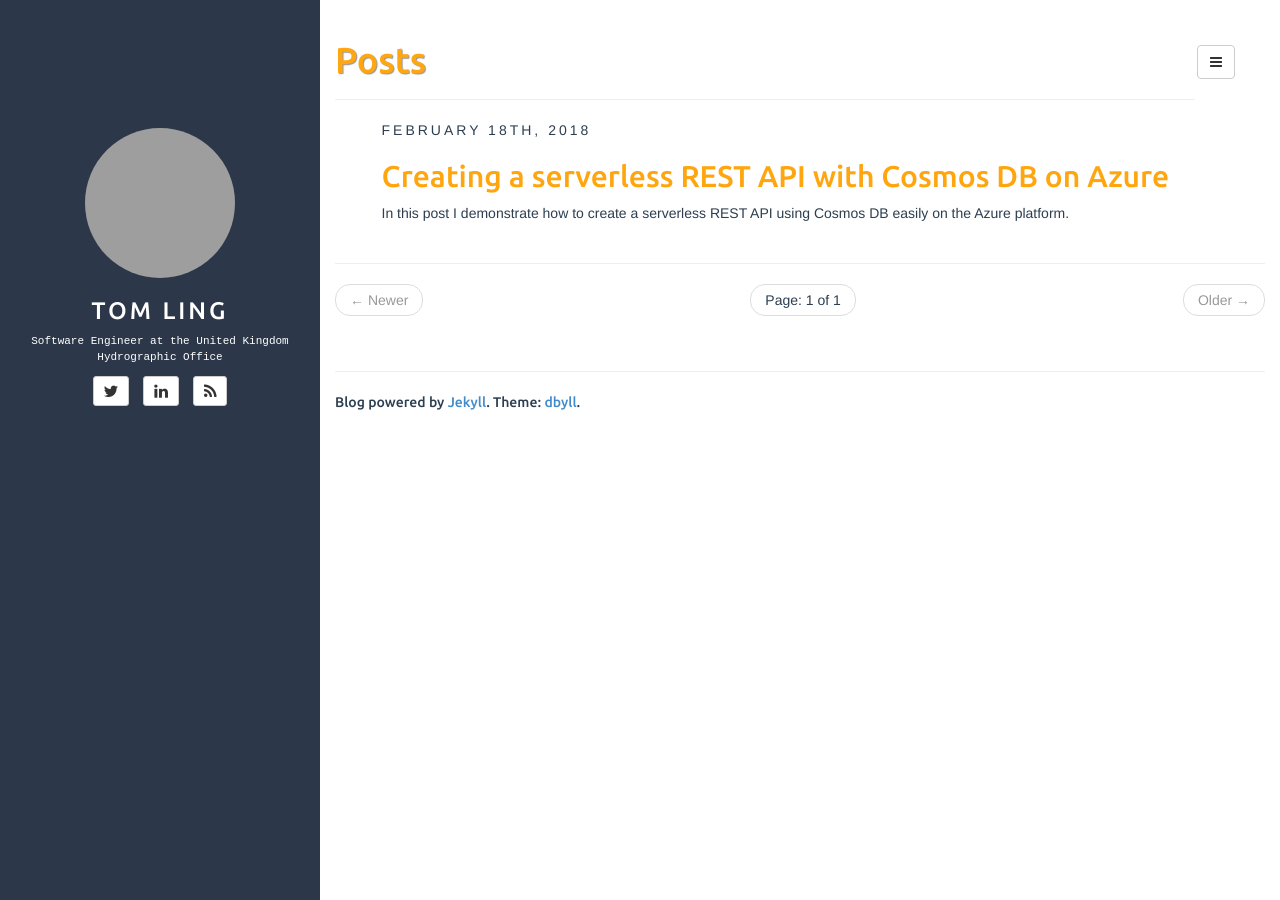
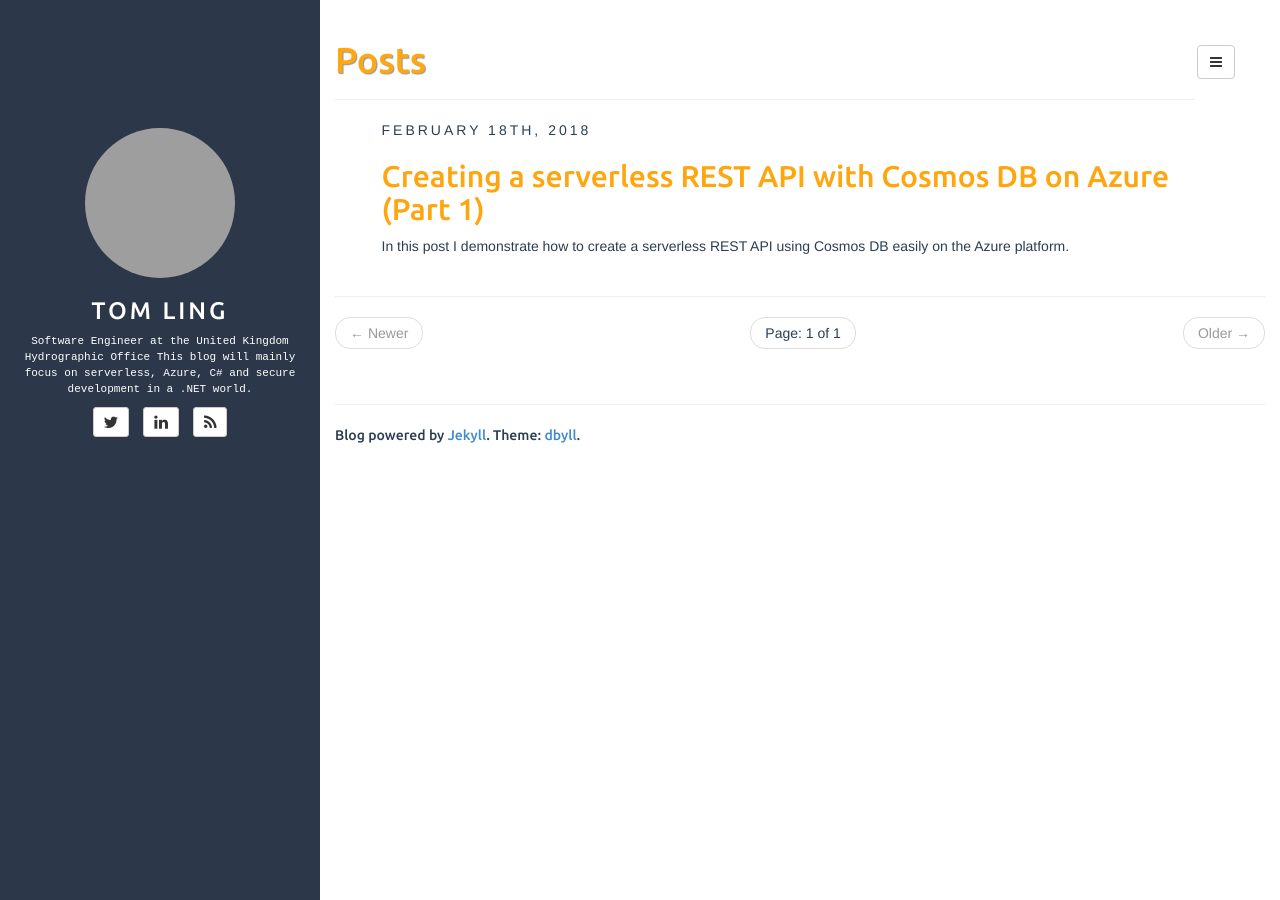
Before and after one commit to TomLing/tomling.github.io, a Jekyll site: the page built from index.html, in a window 1280 px wide. Built offline with Jekyll 4.4.1, drawn with Linux system fonts in a browser that asks for light colours; the list of posts is cut into pages by our own code; grey boxes are pictures that could not be loaded.

Commit message:
TL: Added next draft post and updated profile

```diff
--- a/_config.yml
+++ b/_config.yml
@@ -24,7 +24,7 @@ author:
   twitter: _TomLing
  #pinterest: asd123
   linkedin: tom-ling-b5315280
-  bio: Software Engineer at the United Kingdom Hydrographic Office
+  bio: Software Engineer at the United Kingdom Hydrographic Office This blog will mainly focus on serverless, Azure, C# and secure development in a .NET world.
   email_md5: d50df30c69adf3de8cb582186495f6cc
 
 rss_path: feed.xml
--- a/_posts/2018-02-18-creating-a-serverless-rest-api-with-cosmos-db-on-azure.md
+++ b/_posts/2018-02-18-creating-a-serverless-rest-api-with-cosmos-db-on-azure.md
@@ -1,8 +1,8 @@
 ---
 layout: post
-title: Creating a serverless REST API with Cosmos DB on Azure
+title: Creating a serverless REST API with Cosmos DB on Azure (Part 1)
 categories: [azure,csharp,dotnet]
-tags: [csharp,cosmosdb,severless,rest,api,azure,dotnet]
+tags: [csharp,cosmosdb,serverless,rest,api,azure,dotnet]
 description: In this post I demonstrate how to create a serverless REST API using Cosmos DB easily on the Azure platform.
 comments: true
 ---
```
Also changed, not shown: other parts of _posts/2018-02-18-creating-a-serverless-rest-api-with-cosmos-db-on-azure.md (+1 -1 lines), _drafts/2018-05-05-creating-a-serverless-rest-api-with-cosmos-db-on-azure-part-2.md (added, +14 -0 lines).
